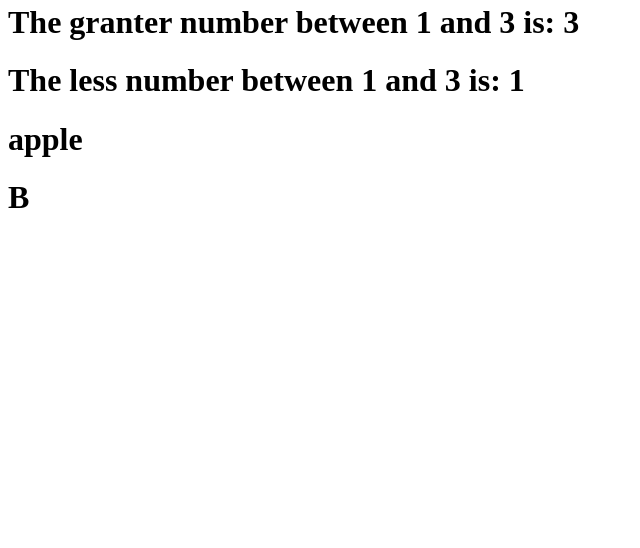
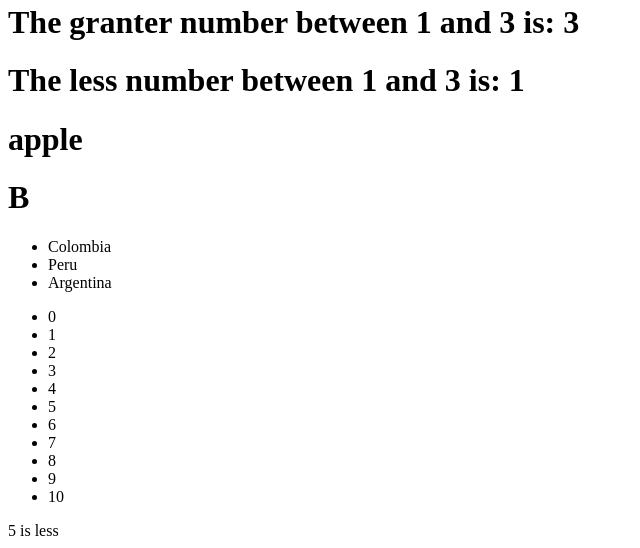
Before and after one commit to zearkiatos/symfony-fundamentals-web, a Symfony app: template templates/standard/page.html.twig in a window 1280 px wide. Shown: the part 539-1087 px from the top of the page, without its empty margins (0-640 px from the left). Before the commit the page ends 747 px from the top, so only its background shows below. Run offline with Twig, Linux system fonts and the light colour scheme; the template is opened without the code that fills it, so the values that code supplies are empty; some libraries are stand-ins or nearby versions.

Commit message:
Conditionals and cycles with twig

```diff
--- a/templates/standard/page.html.twig
+++ b/templates/standard/page.html.twig
@@ -63,3 +63,20 @@ and the last is
 	<h1>{{random(['apple', 'orange', 'citrus'])}}</h1>
 </h1>
 <h1>{{random('ABC')}}</h1>
+
+<ul>
+	{% for country in countriesList %}
+		<li>{{country}}</li>
+	{% endfor %}
+</ul>
+<ul>
+	{% for i in 0..10  %}
+		<li>{{i}}</li>
+	{% endfor %}
+</ul>
+
+{% if 5 < 6 %}
+	5 is less
+{% else %}
+	5 is not less
+{% endif %}
```
